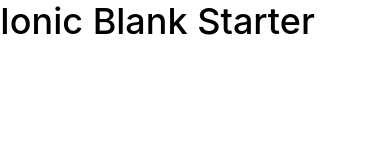
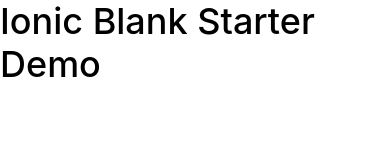
Before and after one commit to bhavnamanwani/imageapp, a website: page www/index.html in a window 390 px wide. Drawn offline with Linux system fonts and the light colour scheme; some packages are replaced by stand-ins of ours; files that its build step writes are made by us from their sources.

Commit message:
changing view title

```diff
--- a/www/index.html
+++ b/www/index.html
@@ -25,7 +25,7 @@
 
     <ion-pane>
       <ion-header-bar class="bar-stable">
-        <h1 class="title">Ionic Blank Starter</h1>
+        <h1 class="title">Ionic Blank Starter Demo</h1>
       </ion-header-bar>
       <ion-content>
       </ion-content>
```
